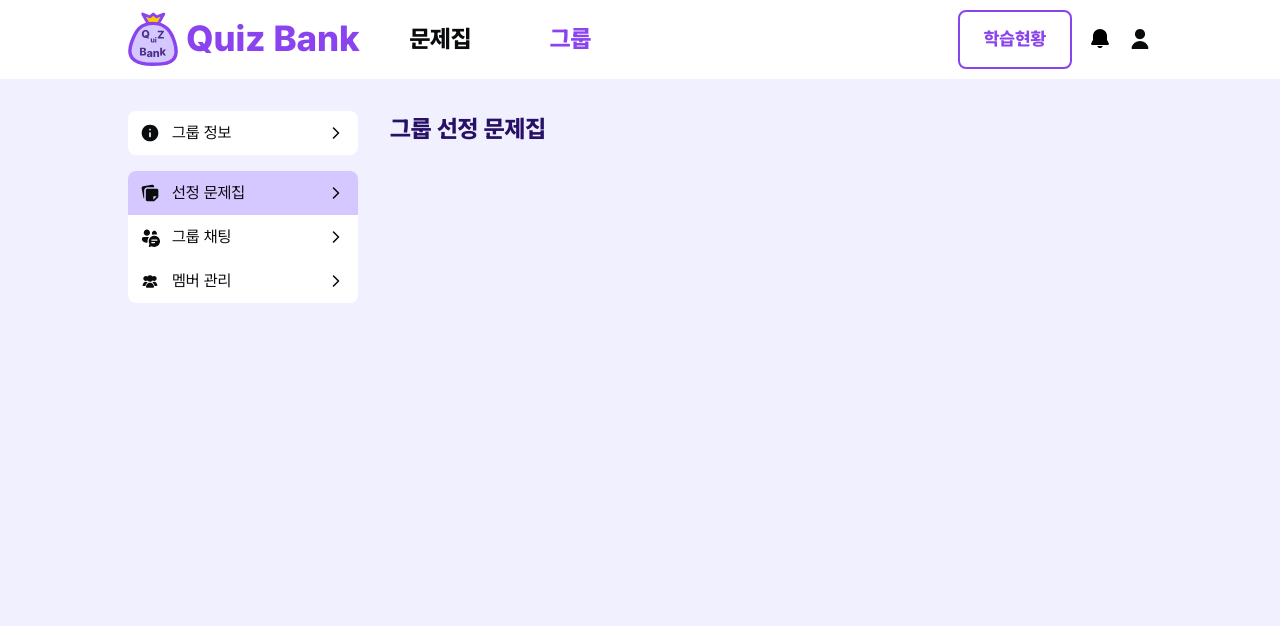
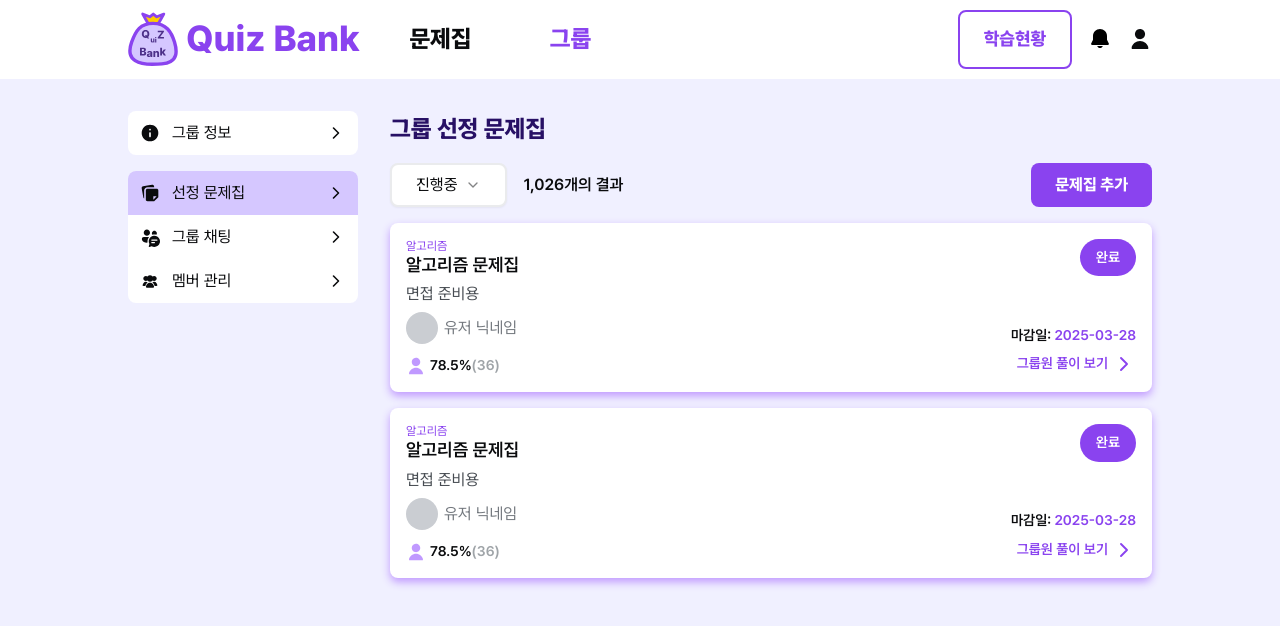
Before and after one commit to QuizBank-Dev/QuizBank-FE, a Next.js app: page /group/65sdf2/quizbook in a window 1280 px wide. Shown: the top 626 px of the page. Built offline with nearby package versions, Linux system fonts and the light colour scheme.

Commit message:
💄 그룹 문제 리스트 조회 클라이언트 컴포넌트 퍼블리싱

```diff
--- /dev/null
+++ b/src/app/group/[groupId]/quizbook/_components/GroupQuizbookSearch.tsx
@@ -0,0 +1,129 @@
+'use client'
+
+import { QuizbookCard } from '@/components'
+import {
+    Select,
+    SelectContent,
+    SelectItem,
+    SelectTrigger,
+    SelectValue,
+} from '@/components/ui/select'
+import { QuizbookCardStatus } from '@/constants/common/quizbookBadge'
+import Link from 'next/link'
+import { useRouter } from 'next/navigation'
+import RightArrowIcon from '@/assets/svgs/right-arrow.svg'
+
+const dummyDatas = [
+    {
+        group: '65e8a5d6fc13ae5e7f000002',
+        quizbook: {
+            _id: '65e8a5d6fc13ae5e7f000001',
+            title: '알고리즘 문제집',
+            description: '면접 준비용',
+            category: '알고리즘',
+            author: {
+                _id: '유저ID',
+                nickname: '유저 닉네임',
+                profileImg: '',
+            },
+            solvedCount: 100,
+            solvedRate: 85.5,
+        },
+        endedAt: '2025-04-02',
+    },
+    {
+        group: '65e8a5d6fc13ae5e7f000002',
+        quizbook: {
+            _id: '65e8a5d6fc13ae5e7f000002',
+            title: '알고리즘 문제집',
+            description: '면접 준비용',
+            category: '알고리즘',
+            author: {
+                _id: '유저ID',
+                nickname: '유저 닉네임',
+                profileImg: '',
+            },
+            solvedCount: 100,
+            solvedRate: 85.5,
+        },
+        endedAt: '2025-04-02',
+    },
+]
+
+export default function GroupQuizbookSearch({ groupId }: { groupId: string }) {
+    const router = useRouter()
+
+    const handleQuizbookCardClick = () => {
+        console.log(1)
+    }
+
+    return (
+        <div className="flex flex-col gap-4">
+            <div className="flex items-center justify-between">
+                <div className="flex items-center gap-4">
+                    <Select defaultValue="in-progress">
+                        <SelectTrigger className="w-auto gap-[5px] rounded-lg border-2 border-gray-200 bg-white px-[15px] py-[7.5px] text-mobile-body-sm font-regular text-gray-900 md:gap-2 md:px-6 md:py-5 md:text-pc-body-md">
+                            <SelectValue placeholder="Status" />
+                        </SelectTrigger>
+                        <SelectContent>
+                            <SelectItem value="in-progress">진행중</SelectItem>
+                            <SelectItem value="complete">마감 완료</SelectItem>
+                        </SelectContent>
+                    </Select>
+                    <div className="text-mobile-body-md font-semi-bold md:text-pc-body-md">
+                        {'1,026'}개의 결과
+                    </div>
+                </div>
+                <button
+                    className="btn-solid btn-mobile-sm md:btn-pc-md"
+                    onClick={() => router.push('/quizbook')}
+                >
+                    문제집 추가
+                </button>
+            </div>
+            {dummyDatas.map((data) => (
+                <QuizbookCard
+                    key={data.quizbook._id}
+                    id={data.quizbook._id}
+                    category={data.quizbook.category}
+                    title={data.quizbook.title}
+                    description={data.quizbook.description}
+                    author={{
+                        nickname: data.quizbook.author.nickname,
+                        profileImg: data.quizbook.author.profileImg,
+                    }}
+                    solvedRate={78.5}
+                    solvedCount={36}
+                    badge={{
+                        status: QuizbookCardStatus.COMPLETED,
+                        customText: '완료',
+                    }}
+                    onClick={handleQuizbookCardClick}
+                >
+                    <QuizbookCard.Description />
+                    <div className="flex w-full items-end justify-between">
+                        <QuizbookCard.Author />
+                        <div className="text-mobile-body-sm font-semi-bold md:text-pc-body-sm">
+                            마감일:{' '}
+                            <span className="text-mobile-body-sm font-semi-bold text-point-500 md:text-pc-body-sm">
+                                {'2025-03-28'}
+                            </span>
+                        </div>
+                    </div>
+                    <div className="flex w-full items-end justify-between">
+                        <QuizbookCard.SolvedRate />
+                        <Link
+                            href={`/group/${groupId}/quizbook/${data.quizbook._id}`}
+                            className="flex cursor-pointer items-center gap-1 text-point-500"
+                        >
+                            <span className="text-mobile-body-sm font-semi-bold md:text-pc-body-sm">
+                                그룹원 풀이 보기
+                            </span>
+                            <RightArrowIcon className="size-5 md:size-6" />
+                        </Link>
+                    </div>
+                </QuizbookCard>
+            ))}
+        </div>
+    )
+}
--- a/src/app/group/[groupId]/quizbook/page.tsx
+++ b/src/app/group/[groupId]/quizbook/page.tsx
@@ -1,6 +1,13 @@
 import MobileHeader from '@/components/MobileHeader'
+import GroupQuizbookSearch from './_components/GroupQuizbookSearch'
 
-export default function GroupQuizbookPage() {
+export default async function GroupQuizbookPage({
+    params,
+}: Readonly<{
+    params: Promise<{ groupId: string }>
+}>) {
+    const { groupId } = await params
+
     return (
         <>
             {/* 모바일 전용 헤더 */}
@@ -12,7 +19,7 @@ export default function GroupQuizbookPage() {
                     <h2 className="hidden text-pc-title-sm font-extra-bold text-point-900 md:block">
                         그룹 선정 문제집
                     </h2>
-                    {/* 클라이언트 컴포넌트 */}
+                    <GroupQuizbookSearch groupId={groupId} />
                 </div>
             </main>
         </>
```
